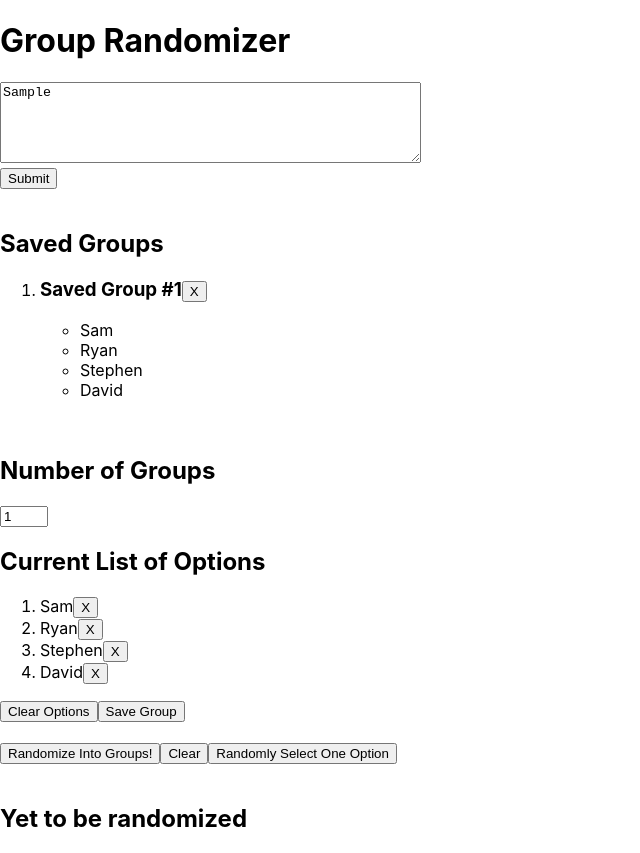
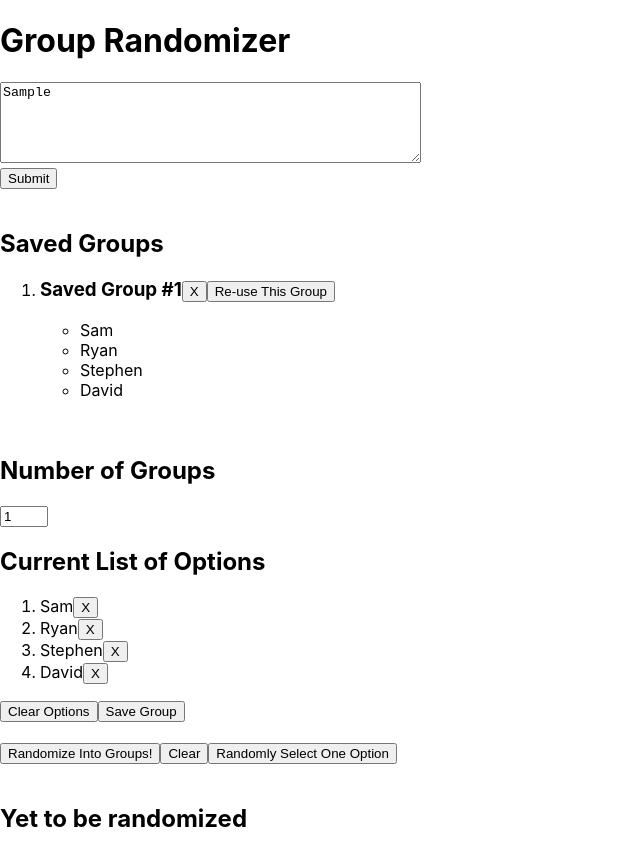
Before and after one commit to guosamuel/group_randomizer_front_end, a React (Create React App) app: page / in a window 1280 px wide. Both pictures are taken after typing "Sample" into the empty fields and a click on the button "Save Group". Shown: the whole page, without its empty margins (0-640 px from the left). Built offline with nearby package versions, Linux system fonts and the light colour scheme.

Commit message:
added a button for the re-using group feature

```diff
--- a/src/App.js
+++ b/src/App.js
@@ -106,12 +106,17 @@ function App() {
     setSavedGroups([...updatedSavedGroupList])
   }
 
+  const useSavedGroup = () => {
+    console.log("derp")
+  }
+
   const listOfSavedGroups = savedGroups.map( (savedGroup, index) => {
     return (
       <li key={uuidv4()}>
         <h3>
           Saved Group #{index+1}
           <button onClick={idx => deleteSavedGroup(index)}>X</button>
+          <button onClick={useSavedGroup}>Re-use This Group</button>
         </h3>
         <ul>
         {savedGroup.map( savedOption => {
```
